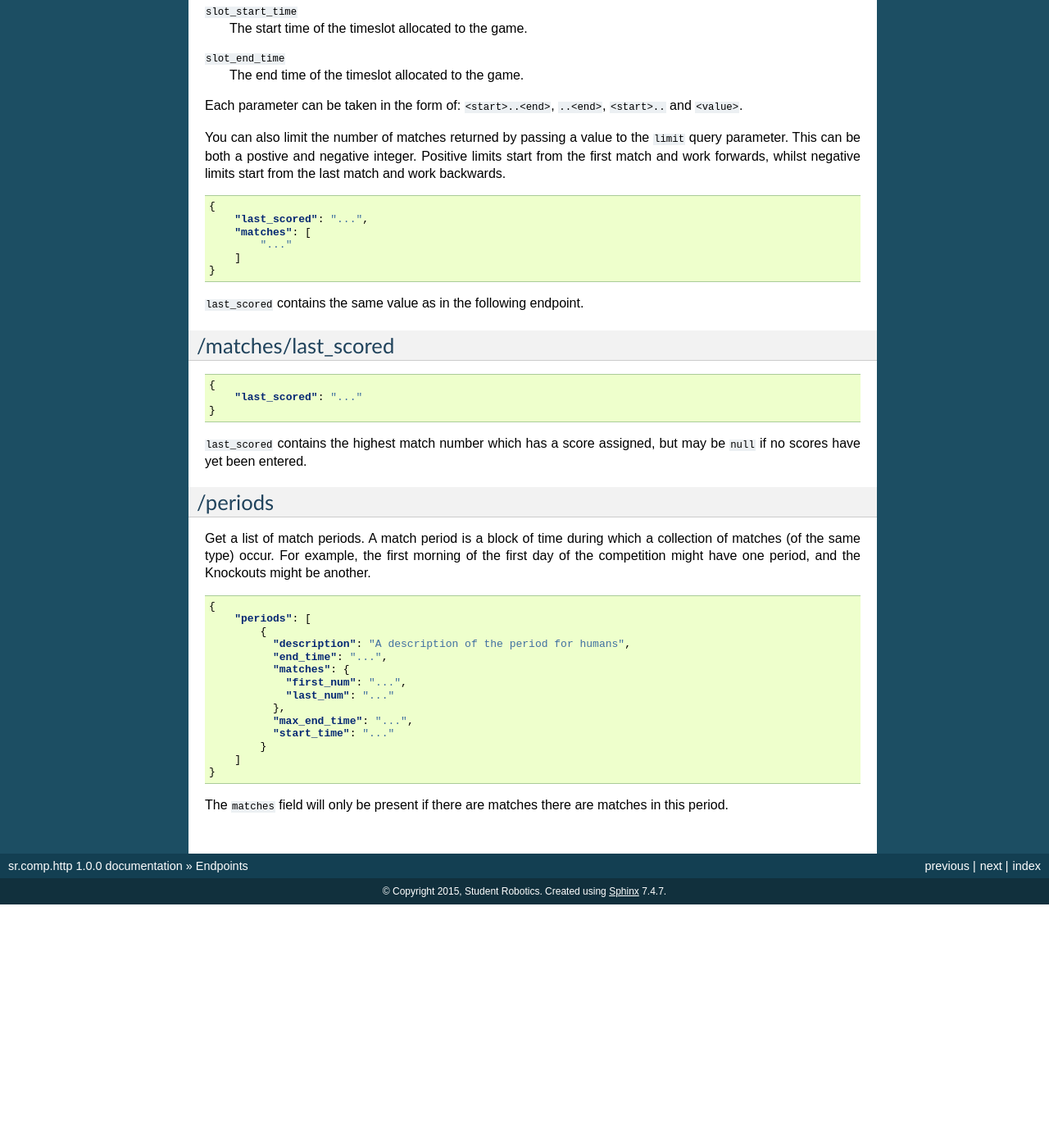
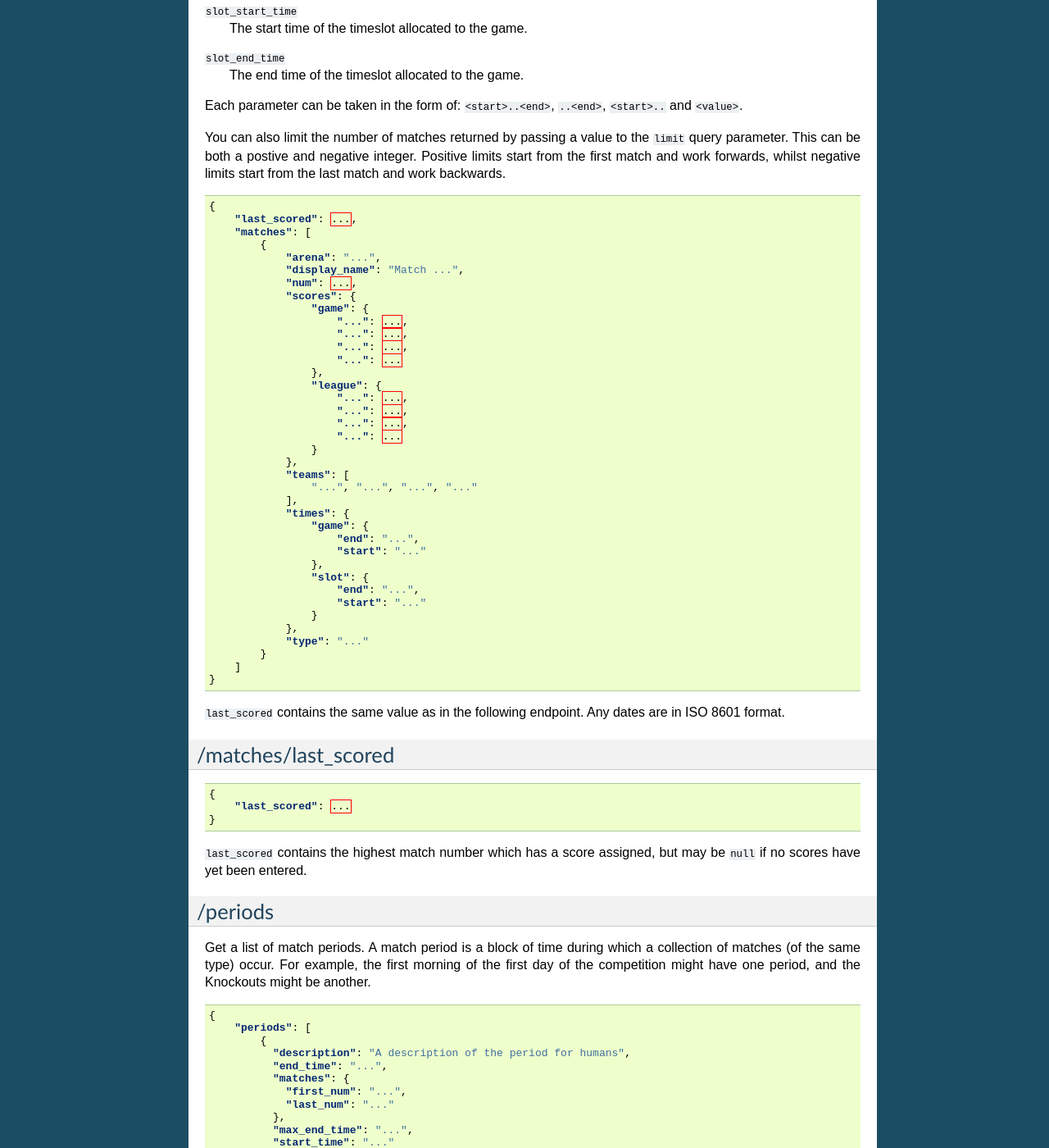
Before and after one commit to srobo-legacy/comp-srcomp-http, a Sphinx documentation site: the page built from docs/endpoints.rst, in a window 1280 px wide and 1400 px high, scrolled down 2544 px. Shown: the whole window at 82% size. Built offline with Sphinx 7.4.7, drawn with Linux system fonts in a browser that asks for light colours; before the commit the page ends 3647 px from its top, so only the background shows below that.

Commit message:
Describe the shape of the match object

```diff
--- a/docs/endpoints.rst
+++ b/docs/endpoints.rst
@@ -172,13 +172,46 @@ limits start from the last match and work backwards.
 .. code-block:: json
 
     {
-        "last_scored": "...",
+        "last_scored": ...,
         "matches": [
-            "..."
+            {
+                "arena": "...",
+                "display_name": "Match ...",
+                "num": ...,
+                "scores": {
+                    "game": {
+                        "...": ...,
+                        "...": ...,
+                        "...": ...,
+                        "...": ...
+                    },
+                    "league": {
+                        "...": ...,
+                        "...": ...,
+                        "...": ...,
+                        "...": ...
+                    }
+                },
+                "teams": [
+                    "...", "...", "...", "..."
+                ],
+                "times": {
+                    "game": {
+                        "end": "...",
+                        "start": "..."
+                    },
+                    "slot": {
+                        "end": "...",
+                        "start": "..."
+                    }
+                },
+                "type": "..."
+            }
         ]
     }
 
 ``last_scored`` contains the same value as in the following endpoint.
+Any dates are in ISO 8601 format.
 
 /matches/last_scored
 --------------------
@@ -186,7 +219,7 @@ limits start from the last match and work backwards.
 .. code-block:: json
 
     {
-        "last_scored": "..."
+        "last_scored": ...
     }
 
 ``last_scored`` contains the highest match number which has a score assigned,
```
